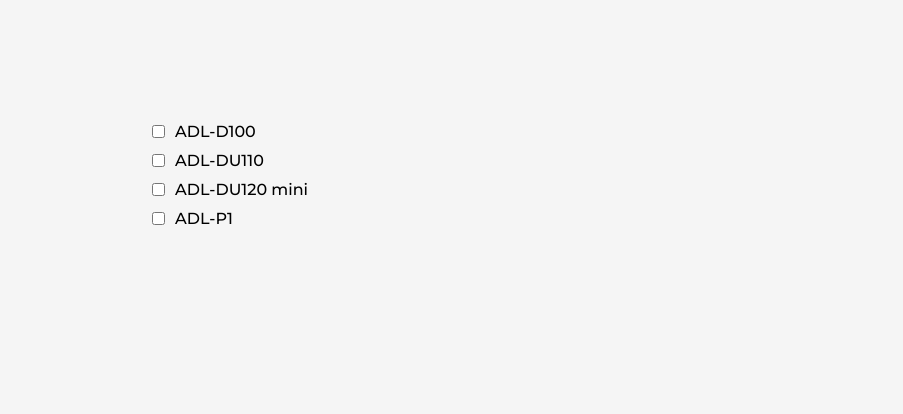
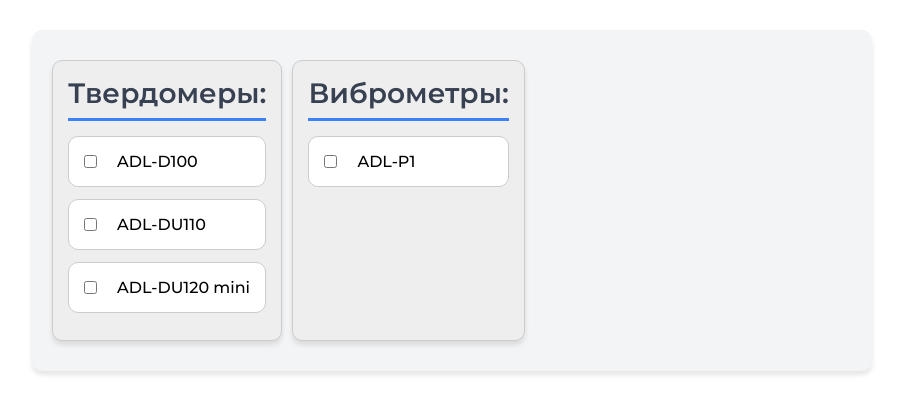
Before and after one commit to jalisco2213/adelix-tech-portal, a Vue app: page / in a window 1280 px wide. Shown: the part 210-624 px from the top of the page, without its empty margins (188-1091 px from the left). Built offline with nearby package versions, Linux system fonts and the light colour scheme.

Commit message:
add adaptive design

```diff
--- a/src/App.vue
+++ b/src/App.vue
@@ -66,7 +66,7 @@ const showSample = async () => {
       const element = document.querySelectorAll(`.${className}`)[i];
 
       if (element) {
-        const canvas = await html2canvas(element, { scale: 2 });
+        const canvas = await html2canvas(element, {scale: 2});
         const image = canvas.toDataURL("image/png");
 
         let position = findFreeSpace(device.imgWidth, device.imgHeight, pageWidth, pageHeight, margin, padding, positions);
@@ -74,7 +74,7 @@ const showSample = async () => {
         if (!position) {
           pdf.addPage();
           positions = [];
-          position = { x: margin, y: margin };
+          position = {x: margin, y: margin};
         }
 
         pdf.addImage(image, 'PNG', position.x, position.y, device.imgWidth, device.imgHeight);
@@ -103,14 +103,22 @@ const findFreeSpace = (imgWidth, imgHeight, pageWidth, pageHeight, margin, paddi
           y + imgHeight + padding <= pos.y || y >= pos.y + pos.height + padding)
       );
       if (!overlapping) {
-        return { x, y };
+        return {x, y};
       }
     }
   }
   return null;
 };
 
-
+const groupedDevices = computed(() => {
+  return devices.value.reduce((acc, device) => {
+    if (!acc[device.type]) {
+      acc[device.type] = [];
+    }
+    acc[device.type].push(device);
+    return acc;
+  }, {});
+});
 
 const hideModal = () => {
   isModalVisible.value = false;
@@ -148,8 +156,11 @@ const hideShieldsModal = (deviceId) => {
 
   <div class="container">
     <div class="select-wrapper">
+      <template v-for="(group, type) in groupedDevices">
+        <div class="select-item">
+          <h3>{{ type === 'hardness' ? 'Твердомеры' : 'Виброметры' }}:</h3>
           <DeviceOption
-        v-for="device in devices"
+            v-for="device in group"
             :key="device.id"
             :device="device"
             @showModal="showShieldsModal"
@@ -157,6 +168,17 @@ const hideShieldsModal = (deviceId) => {
             @changeQuantity="handleQuantityChange"
             :isClosing="isClosing"
           />
+        </div>
+      </template>
+
+      <button v-if="isCheck"
+              @click="showSample"
+              class="nav-btn sample-btn"
+              :disabled="isLoading">
+        <span v-if="isLoading" class="loader-btn"></span>
+        <span v-else>Образец + печать</span>
+      </button>
+
     </div>
 
     <DeviceDisplay
@@ -166,14 +188,6 @@ const hideShieldsModal = (deviceId) => {
       @updateData="handleUpdateData"
     />
 
-    <button v-if="isCheck"
-            @click="showSample"
-            class="nav-btn sample-btn"
-            :disabled="isLoading">
-      <span v-if="isLoading" class="loader-btn"></span>
-      <span v-else>Образец + печать</span>
-    </button>
-
     <ModalReview
       :isVisible="isModalVisible"
       :pdfPreview="pdfPreview"
@@ -182,14 +196,115 @@ const hideShieldsModal = (deviceId) => {
   </div>
 </template>
 
-<style scoped>
+<style lang="scss" scoped>
+$primary-color: #3b82f6;
+$secondary-color: #f3f4f6;
+$accent-color: #10b981;
+$text-color: #374151;
+$border-radius: 10px;
+$box-shadow: 0 4px 5px rgba(0, 0, 0, 0.1);
+
 .container {
   display: flex;
   flex-direction: column;
   justify-content: center;
   align-items: center;
-  background-color: #f5f5f5;
+  background-color: #ffffff;
   min-height: 100vh;
+  padding: 20px;
+
+  .select-wrapper {
+    display: flex;
+    gap: 10px;
+    width: 100%;
+    max-width: 800px;
+    padding: 20px;
+    background-color: $secondary-color;
+    border-radius: $border-radius;
+    box-shadow: $box-shadow;
+    margin-bottom: 20px;
+
+    h3 {
+      font-size: 1.75em;
+      margin-bottom: 15px;
+      color: $text-color;
+      border-bottom: 3px solid $primary-color;
+      padding-bottom: 8px;
+      font-weight: 600;
+    }
+
+    .select-item {
+      padding: 15px;
+      margin: 10px 0;
+      border-radius: $border-radius;
+      background: #eeeeee;
+      box-shadow: $box-shadow;
+      border: 1px solid #cccccc;
+
+      .device-option {
+        border: 1px solid #cccccc;
+        display: flex;
+        align-items: center;
+        padding: 15px;
+        background-color: #fff;
+        border-radius: $border-radius;
+        margin-bottom: 12px;
+        transition: background-color 0.3s, box-shadow 0.3s;
+
+        &:hover {
+          background-color: lighten($primary-color, 50%);
+          box-shadow: $box-shadow;
+        }
+
+        button {
+          background-color: $primary-color;
+          color: #fff;
+          border: none;
+          border-radius: $border-radius;
+          padding: 10px 20px;
+          cursor: pointer;
+          transition: background-color 0.3s, transform 0.2s;
+
+          &:hover {
+            background-color: darken($primary-color, 10%);
+            transform: translateY(-2px);
+          }
+        }
+      }
+    }
+  }
+
+  .nav-btn {
+    margin-top: 20px;
+    padding: 12px 20px;
+    background-color: $accent-color;
+    color: #fff;
+    border: none;
+    border-radius: $border-radius;
+    cursor: pointer;
+    transition: background-color 0.3s, transform 0.2s;
+
+    &:hover {
+      background-color: darken($accent-color, 10%);
+      transform: translateY(-2px);
+    }
+  }
+
+
+  @media (max-width: 768px) {
+    .select-wrapper {
+      padding: 15px;
+
+      h3 {
+        font-size: 1.5em;
+      }
+
+      .device-option {
+        flex-direction: column;
+        align-items: flex-start;
+      }
+    }
+  }
 }
 
 .modal-loader {
@@ -199,17 +314,17 @@ const hideShieldsModal = (deviceId) => {
   width: 100%;
   height: 100%;
   background-color: rgba(0, 0, 0, 0.5);
-  backdrop-filter: blur(10px);
+  backdrop-filter: blur(5px);
   display: flex;
   justify-content: center;
   align-items: center;
   z-index: 9999;
 
   .modal-info {
-    padding: 50px;
+    padding: 40px;
     background: #fff;
-    border-radius: 10px;
-    box-shadow: 0 4px 10px rgba(0, 0, 0, 0.1);
+    border-radius: $border-radius;
+    box-shadow: $box-shadow;
     text-align: center;
     display: flex;
     flex-direction: column;
@@ -219,15 +334,18 @@ const hideShieldsModal = (deviceId) => {
     transition: transform 0.3s ease-out, opacity 0.3s ease-out;
     animation: slide-top 0.5s cubic-bezier(0.250, 0.460, 0.450, 0.940) both;
 
+    h2 {
+      font-size: 1.5em;
+      color: $text-color;
+    }
+
     .modal-loader-btn {
       border: 2px solid transparent;
-      border-top: 2px solid #111;
+      border-top: 2px solid $primary-color;
       border-radius: 50%;
-      width: 30px;
-      height: 30px;
+      width: 40px;
+      height: 40px;
       animation: spin 1s linear infinite;
-      display: inline-block;
-      margin-right: 5px;
     }
   }
 }
@@ -239,12 +357,6 @@ const hideShieldsModal = (deviceId) => {
   100% {
     transform: translateY(0);
   }
-}
-
-.select-wrapper {
-  width: 100%;
-  max-width: 600px;
-  margin-bottom: 20px;
 }
 
 .loader-btn {
@@ -266,8 +378,4 @@ const hideShieldsModal = (deviceId) => {
     transform: rotate(360deg);
   }
 }
-
-.nav-btn {
-  margin-top: 20px;
-}
 </style>
--- a/src/components/DeviceOption.vue
+++ b/src/components/DeviceOption.vue
@@ -5,6 +5,8 @@ const props = defineProps({
   device: Object,
   isClosing: Boolean
 });
+
+console.log(props.device.type)
 
 const emit = defineEmits(['showModal', 'hideModal', 'changeQuantity']);
 
@@ -23,14 +25,12 @@ const handleQuantityChange = (deviceId, quantity) => {
 
 <template>
   <div class="device-option">
-    <div>
     <input
       type="checkbox"
       :id="device.id"
       v-model="device.selected"
     />
     <label :for="device.id">{{ device.id }}</label>
-    </div>
 
     <span v-if="device.selected" @click="showShieldsModal(device.id)" class="edit-settings">
       <img src="/svg/edit.svg" alt="">
@@ -45,6 +45,8 @@ const handleQuantityChange = (deviceId, quantity) => {
     />
   </div>
 </template>
+
+
 
 <style scoped>
 .device-option {
--- a/src/data/devices.json
+++ b/src/data/devices.json
@@ -1,6 +1,7 @@
 [
   {
     "id": "ADL-D100",
+    "type": "hardness",
     "label": "PORTABLE DYNAMIC \n HARDNESS TESTER",
     "labelUkrainian": "ПОРТАТИВНИЙ \n ДИНАМІЧНИЙ ТВЕРДОМІР",
     "serialType": "D100.",
@@ -15,6 +16,7 @@
   },
   {
     "id": "ADL-DU110",
+    "type": "hardness",
     "label": "PORTABLE UNIVERSAL \n HARDNESS TESTER",
     "labelUkrainian": "Універсальний \n твердомір",
     "serialType": "DU110.",
@@ -29,6 +31,7 @@
   },
   {
     "id": "ADL-DU120 mini",
+    "type": "hardness",
     "label": "PORTABLE UNIVERSAL \n HARDNESS TESTER",
     "labelUkrainian": "Універсальний \n твердомір",
     "serialType": "DU120.",
@@ -44,6 +47,7 @@
 
   {
     "id": "ADL-P1",
+    "type": "vibrometr",
     "label": "PORTABLE UNIVERSAL \n HARDNESS TESTER",
     "labelUkrainian": "Універсальний \n твердомір",
     "serialType": "P1",
```
Lines whose indentation alone changed are shown as unchanged.
